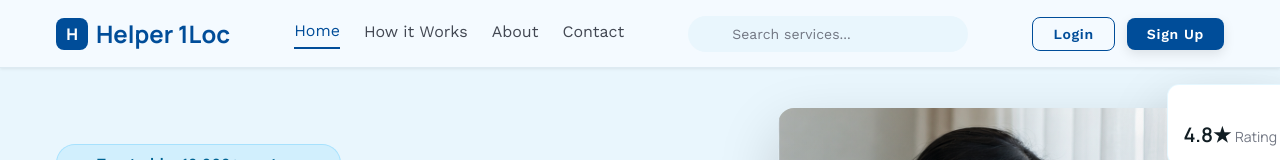
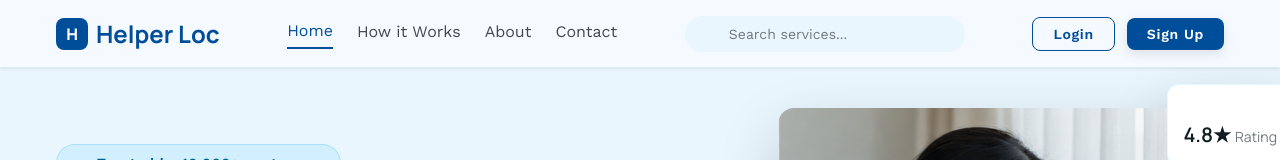
Before and after one commit to Aniketpundir/helperloc1, a React (Vite) app: page / in a window 1280 px wide. Shown: the top 160 px of the page. Built offline with nearby package versions, Linux system fonts and the light colour scheme.

Commit message:
Change in authslice

```diff
--- a/src/components/Auth/ProtectedRoute.jsx
+++ b/src/components/Auth/ProtectedRoute.jsx
@@ -18,7 +18,7 @@ const ProtectedRoute = ({ children, allowedRoles }) => {
   const hasRoleAccess =
     !allowedRoles ||
     allowedRoles.includes(user?.role) ||
-    (user?.role[0] === 'both' && allowedRoles.some((role) => ['user', 'worker'].includes(role)));
+    (user?.role === 'both' && allowedRoles.some((role) => ['user', 'worker'].includes(role)));
 
   if (!hasRoleAccess) {
     // Wrong role — apne dashboard par bhejo
--- a/src/components/user_section/Navbar/Navbar.jsx
+++ b/src/components/user_section/Navbar/Navbar.jsx
@@ -214,7 +214,7 @@ const Navbar = () => {
 
                 <div className="navbar__logo">
                     <Link to="/" className="navbar__logo-icon">H</Link>
-                    <Link to="/" className="navbar__logo-text">Helper  1Loc</Link>
+                    <Link to="/" className="navbar__logo-text">Helper Loc</Link>
                 </div>
 
                 <div className="navbar__links">
```
